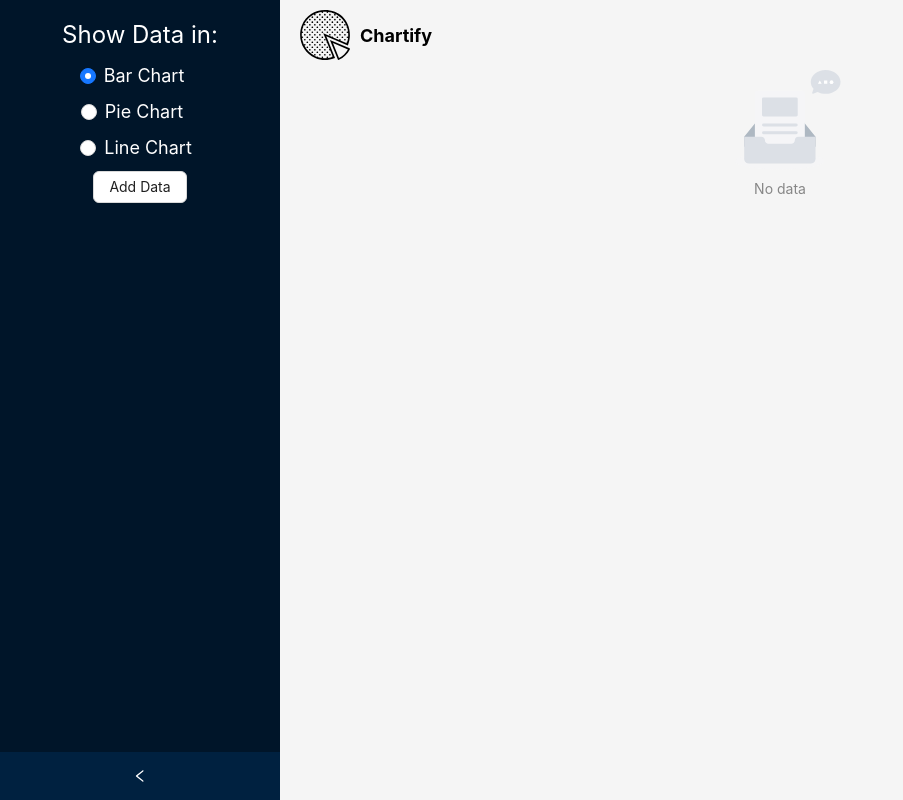
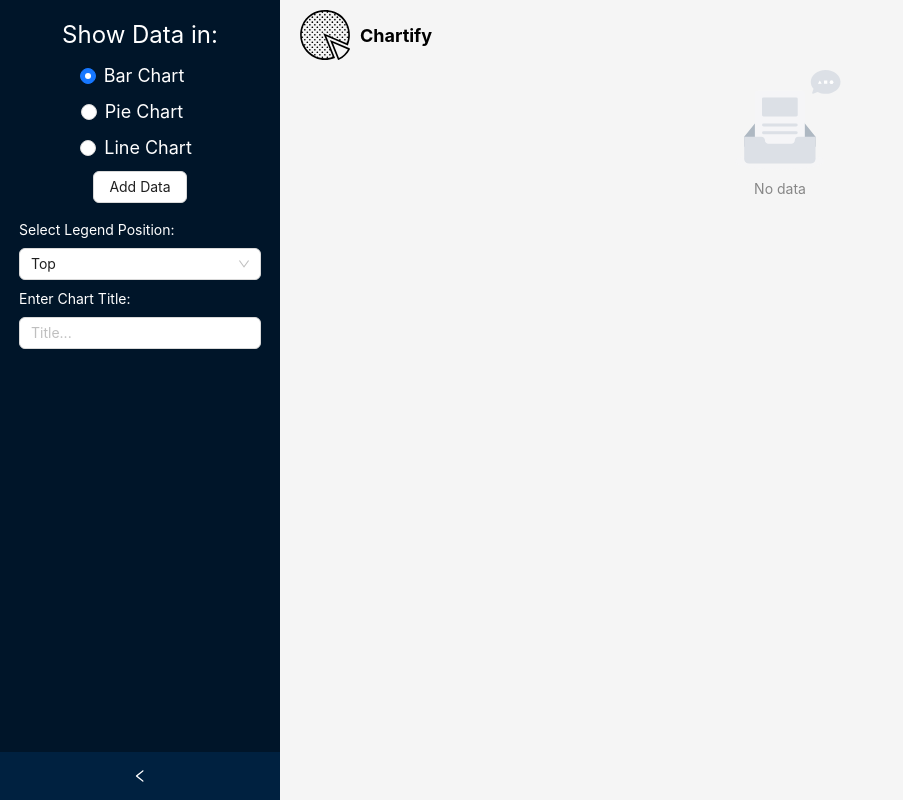
Before and after one commit to mohitpuri-codes/chart-builder, a React (Vite) app: page / in a window 1280 px wide. Shown: the whole page, without its empty margins (0-903 px from the left). Built offline with nearby package versions, Linux system fonts and the light colour scheme.

Commit message:
feat: Add chart title and legend position from user

```diff
--- a/src/App.tsx
+++ b/src/App.tsx
@@ -3,7 +3,7 @@ import "./index.css";
 import Navbar from "./components/Navbar/Navbar";
 import { Charts } from "./components/Chart/Charts";
 import Sidebar from "./components/Sidebar/Sidebar";
-import { ChartLegendsEnum } from "./types/chartType";
+
 import { useAppSelector } from "./store/hooks/hooks";
 import { useMemo } from "react";
 import { Context } from "./components/Table/DataTable";
@@ -17,11 +17,7 @@ const App = () => {
         <Sidebar />
         <Layout>
           <Navbar />
-          {data.length ? (
-            <Charts chartLegend={ChartLegendsEnum.Top} chartTitle="sample" />
-          ) : (
-            <Empty />
-          )}
+          {data.length ? <Charts /> : <Empty />}
         </Layout>
       </Layout>
     </Context.Provider>
--- a/src/components/Chart/Charts.tsx
+++ b/src/components/Chart/Charts.tsx
@@ -13,7 +13,7 @@ import {
   ArcElement,
 } from "chart.js";
 import { useEffect, useMemo, useRef } from "react";
-import type { ChartLegendsEnum } from "../../types/chartType";
+
 import { useAppSelector } from "../../store/hooks/hooks";
 
 ChartJS.register(
@@ -30,17 +30,14 @@ ChartJS.register(
   Legend
 );
 
-export interface ChartsProps {
-  chartTitle: string;
-  className?: string;
-
-  chartLegend: ChartLegendsEnum;
-}
-
-export function Charts({ chartTitle, chartLegend }: ChartsProps) {
+export function Charts() {
   const chartType = useAppSelector((state) => state.dataEntryReducer.chartType);
   const Xcoords = useAppSelector((state) => state.coordinateSlice.XCoordinate);
   const Ycoords = useAppSelector((state) => state.coordinateSlice.YCoordinate);
+  const legendPosition = useAppSelector(
+    (state) => state.chartConfig.legendPosition
+  );
+  const title = useAppSelector((state) => state.chartConfig.chartTitle);
 
   const data = useMemo(
     () => ({
@@ -69,11 +66,11 @@ export function Charts({ chartTitle, chartLegend }: ChartsProps) {
           maintainAspectRatio: false,
           plugins: {
             legend: {
-              position: chartLegend,
+              position: legendPosition,
             },
             title: {
               display: true,
-              text: chartTitle,
+              text: title,
             },
           },
         },
@@ -83,7 +80,7 @@ export function Charts({ chartTitle, chartLegend }: ChartsProps) {
         myChart.destroy();
       };
     }
-  }, [chartTitle, chartType, data, chartLegend]);
+  }, [chartType, data, legendPosition, title]);
 
   return (
     <div className="chart-wrapper">
--- /dev/null
+++ b/src/components/ChartConfigs/ChartConfiguration.tsx
@@ -0,0 +1,47 @@
+import { Input, Select } from "antd";
+import { useAppDispatch, useAppSelector } from "../../store/hooks/hooks";
+import { ChartLegendsEnum } from "../../types/chartType";
+import {
+  addChartTitle,
+  selectLegendPosition,
+} from "../../store/features/ChartConfig";
+
+const { Option } = Select;
+
+const ChartConfiguration = () => {
+  const dispatch = useAppDispatch();
+  const chartConfig = useAppSelector((state) => state.chartConfig);
+  const handleChange = (value: ChartLegendsEnum) => {
+    dispatch(selectLegendPosition(value));
+  };
+
+  return (
+    <>
+      <div className="flex-configs">
+        <label htmlFor="legend">Select Legend Position:</label>
+        <Select
+          id="legend"
+          value={chartConfig.legendPosition}
+          className="drop-down"
+          onChange={handleChange}
+        >
+          <Option value={ChartLegendsEnum.Left}>Left</Option>
+          <Option value={ChartLegendsEnum.Right}>Right</Option>
+          <Option value={ChartLegendsEnum.Bottom}>Bottom</Option>
+          <Option value={ChartLegendsEnum.Top}>Top</Option>
+        </Select>
+      </div>
+
+      <div className="flex-configs">
+        <label htmlFor="title">Enter Chart Title:</label>
+        <Input
+          id="title"
+          placeholder="Title..."
+          onBlur={(e) => dispatch(addChartTitle(e.target.value))}
+        />
+      </div>
+    </>
+  );
+};
+
+export default ChartConfiguration;
--- a/src/components/Sidebar/Sidebar.tsx
+++ b/src/components/Sidebar/Sidebar.tsx
@@ -5,6 +5,7 @@ import { ChartTypeEnum } from "../../types/chartType";
 import DataTable from "../Table/DataTable";
 import { useAppSelector, useAppDispatch } from "../../store/hooks/hooks";
 import { selectChartType } from "../../store/features/ChartSelection";
+import ChartConfiguration from "../ChartConfigs/ChartConfiguration";
 
 function Sidebar() {
   const chartType = useAppSelector((state) => state.dataEntryReducer.chartType);
@@ -56,6 +57,9 @@ function Sidebar() {
               <DataTable />
             </Modal>
           </div>
+          <div>
+            <ChartConfiguration />
+          </div>
         </div>
       )}
     </Sider>
--- a/src/index.css
+++ b/src/index.css
@@ -85,3 +85,11 @@
 .btn-margin {
   margin-bottom: 16px;
 }
+
+.flex-configs {
+  display: flex;
+  flex-direction: column;
+  gap: 10px;
+  margin-bottom: 10px;
+  margin-top: 10px;
+}
--- a/src/store/app.ts
+++ b/src/store/app.ts
@@ -1,9 +1,10 @@
 import { configureStore } from "@reduxjs/toolkit";
 import dataEntryReducer from "./features/ChartSelection";
 import coordinateSlice from "./features/Coordinates";
+import chartConfig from "./features/ChartConfig";
 
 export const store = configureStore({
-  reducer: { dataEntryReducer, coordinateSlice },
+  reducer: { dataEntryReducer, coordinateSlice, chartConfig },
 });
 
 // Infer the `RootState` and `AppDispatch` types from the store itself
--- /dev/null
+++ b/src/store/features/ChartConfig.ts
@@ -0,0 +1,35 @@
+import { createSlice, type PayloadAction } from "@reduxjs/toolkit";
+import type { RootState } from "../app";
+import { ChartLegendsEnum } from "../../types/chartType";
+
+// Define a type for the slice state
+interface ChartConfig {
+  legendPosition: ChartLegendsEnum;
+  chartTitle: string;
+}
+
+// Define the initial state using that type
+const initialState: ChartConfig = {
+  legendPosition: ChartLegendsEnum.Top,
+  chartTitle: "",
+};
+
+export const chartConfigSlice = createSlice({
+  name: "chart configs",
+  initialState,
+  reducers: {
+    selectLegendPosition: (state, action: PayloadAction<ChartLegendsEnum>) => {
+      state.legendPosition = action.payload;
+    },
+    addChartTitle: (state, action: PayloadAction<string>) => {
+      state.chartTitle = action.payload;
+    },
+  },
+});
+
+export const { selectLegendPosition, addChartTitle } = chartConfigSlice.actions;
+
+// Other code such as selectors can use the imported `RootState` type
+export const selectCount = (state: RootState) => state.chartConfig;
+
+export default chartConfigSlice.reducer;
```
